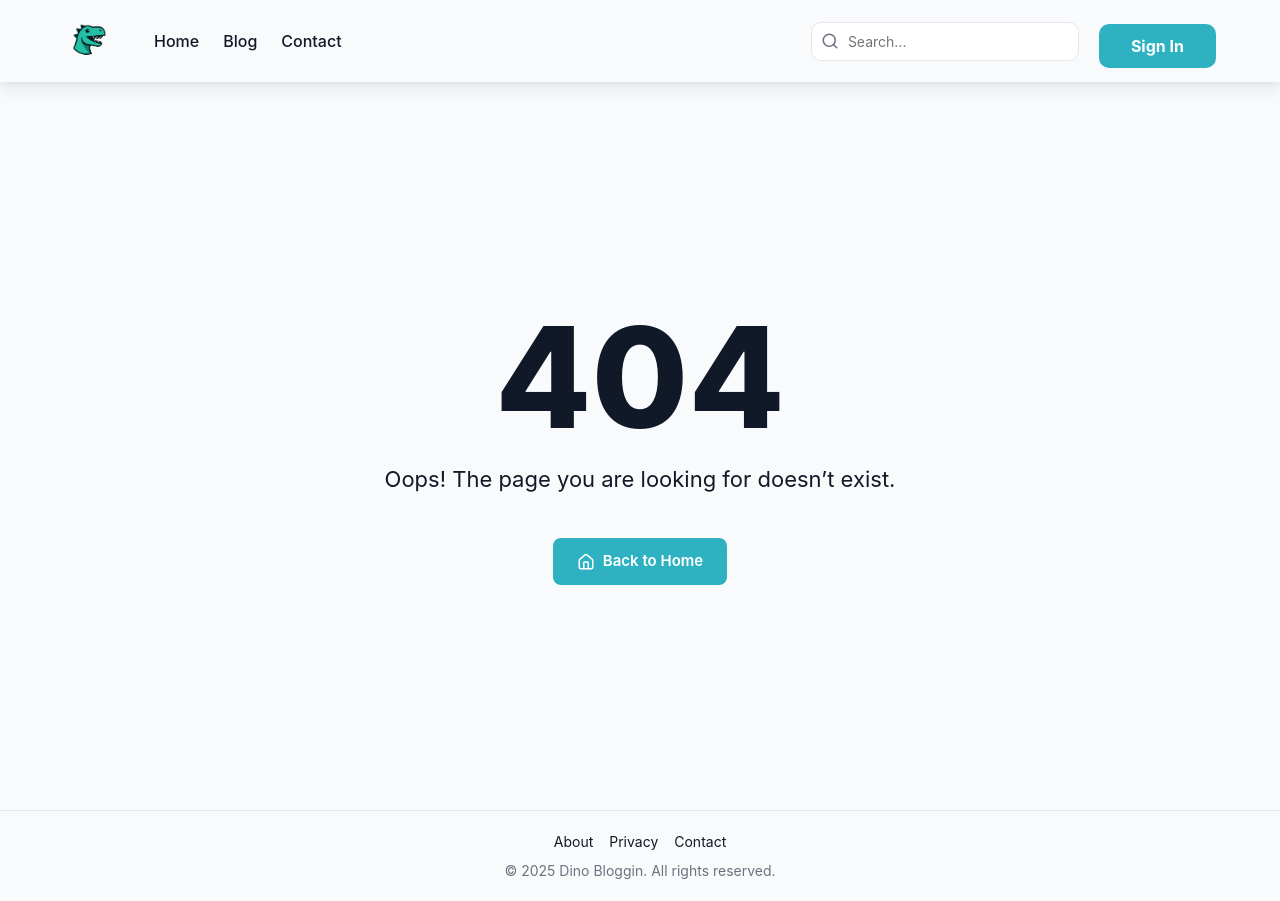
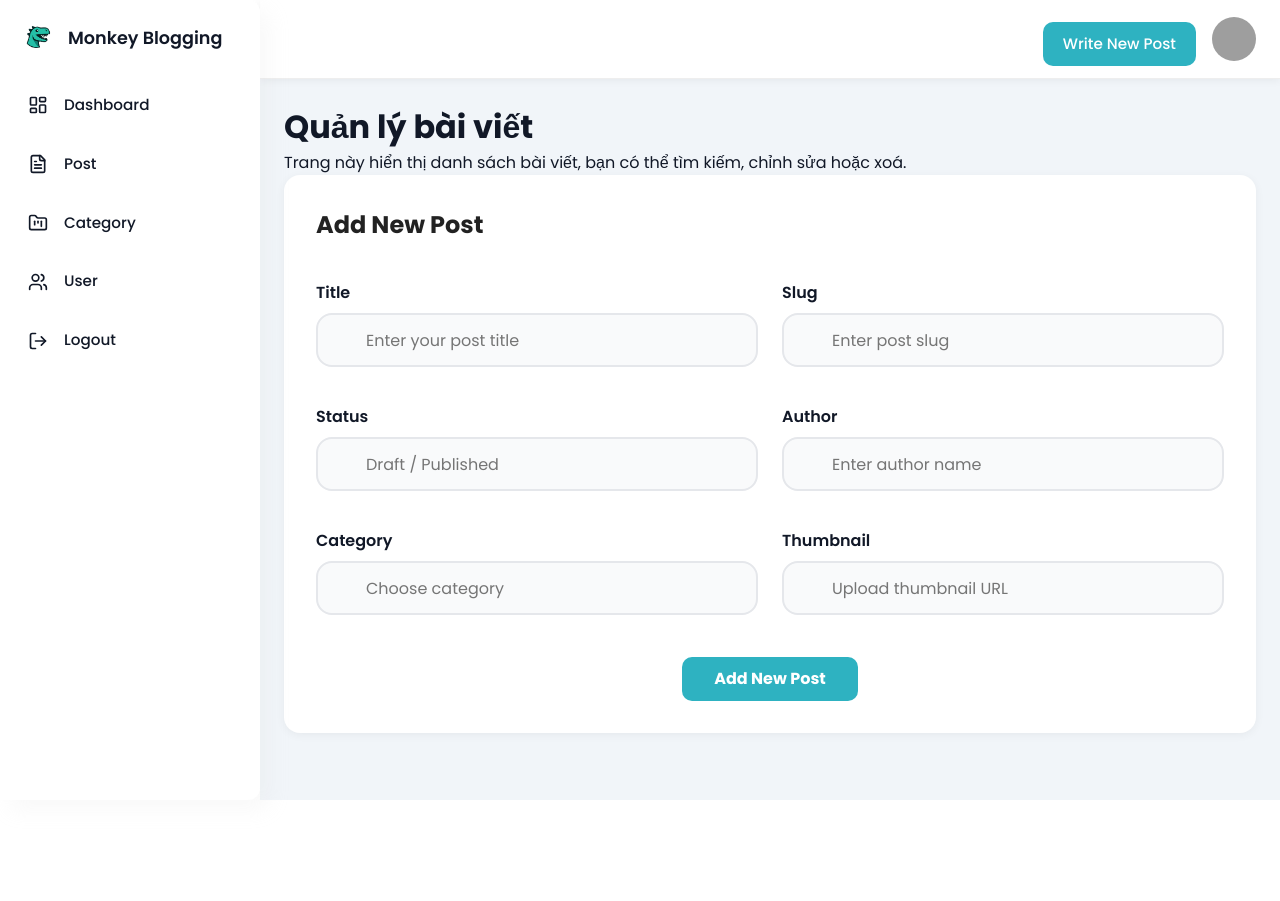
Before and after one commit to DuyPhatpeo/dino-blogging, a React (Vite) app: page /manage/add-new in a window 1280 px wide. Before the commit this address had no page. After the commit the page ends 800 px from the top, so only its background shows below. Built offline with nearby package versions, Linux system fonts and the light colour scheme; grey boxes are pictures that could not be loaded.

Commit message:
update code

```diff
--- a/src/App.jsx
+++ b/src/App.jsx
@@ -11,6 +11,7 @@ const NotFoundPage = lazy(() => import("@pages/NotFoundPage"));
 const PostDetailsPage = lazy(() => import("@pages/PostDetailsPage"));
 const DashboardPage = lazy(() => import("@pages/DashboardPage"));
 const PostManagePage = lazy(() => import("@pages/PostManagePage"));
+const PostAddNewPage = lazy(() => import("@pages/PostAddNewPage"));
 
 function App() {
   return (
@@ -38,6 +39,7 @@ function App() {
           <Route path="/:slug" element={<PostDetailsPage />} />
           <Route path="/dashboard" element={<DashboardPage />} />
           <Route path="/manage/post" element={<PostManagePage />} />
+          <Route path="/manage/add-new" element={<PostAddNewPage />} />
         </Routes>
       </Suspense>
     </AuthProvider>
--- a/src/module/dasboard/DashboardHeader.jsx
+++ b/src/module/dasboard/DashboardHeader.jsx
@@ -1,6 +1,7 @@
 import React from "react";
 import styled from "styled-components";
 import Button from "@components/button/Button";
+import { useNavigate } from "react-router-dom";
 
 const DashboardHeaderStyles = styled.header`
   background-color: #fff;
@@ -46,9 +47,13 @@ const DashboardHeaderStyles = styled.header`
 `;
 
 const DashboardHeader = () => {
+  const navigate = useNavigate();
   return (
     <DashboardHeaderStyles>
-      <Button to="/dashboard/add-post" className="header-button">
+      <Button
+        className="header-button"
+        onClick={() => navigate("/manage/add-new")}
+      >
         Write New Post
       </Button>
       <div className="header-avatar">
--- /dev/null
+++ b/src/pages/PostAddNewPage.jsx
@@ -0,0 +1,24 @@
+import React from "react";
+import DashboardLayout from "@module/dasboard/DashboardLayout";
+import PostAddNew from "@module/post/PostAddNew";
+
+const PostAddNewPage = () => {
+  return (
+    <DashboardLayout>
+      <div>
+        <h1 className="text-2xl font-semibold">Quản lý bài viết</h1>
+        <p className="text-gray-600 mt-2">
+          Trang này hiển thị danh sách bài viết, bạn có thể tìm kiếm, chỉnh sửa
+          hoặc xoá.
+        </p>
+
+        {/* Table quản lý post */}
+        <div className="mt-8">
+          <PostAddNew />
+        </div>
+      </div>
+    </DashboardLayout>
+  );
+};
+
+export default PostAddNewPage;
```
Also changed, not shown: src/module/post/PostAddNew.jsx (+4 -4 lines).
